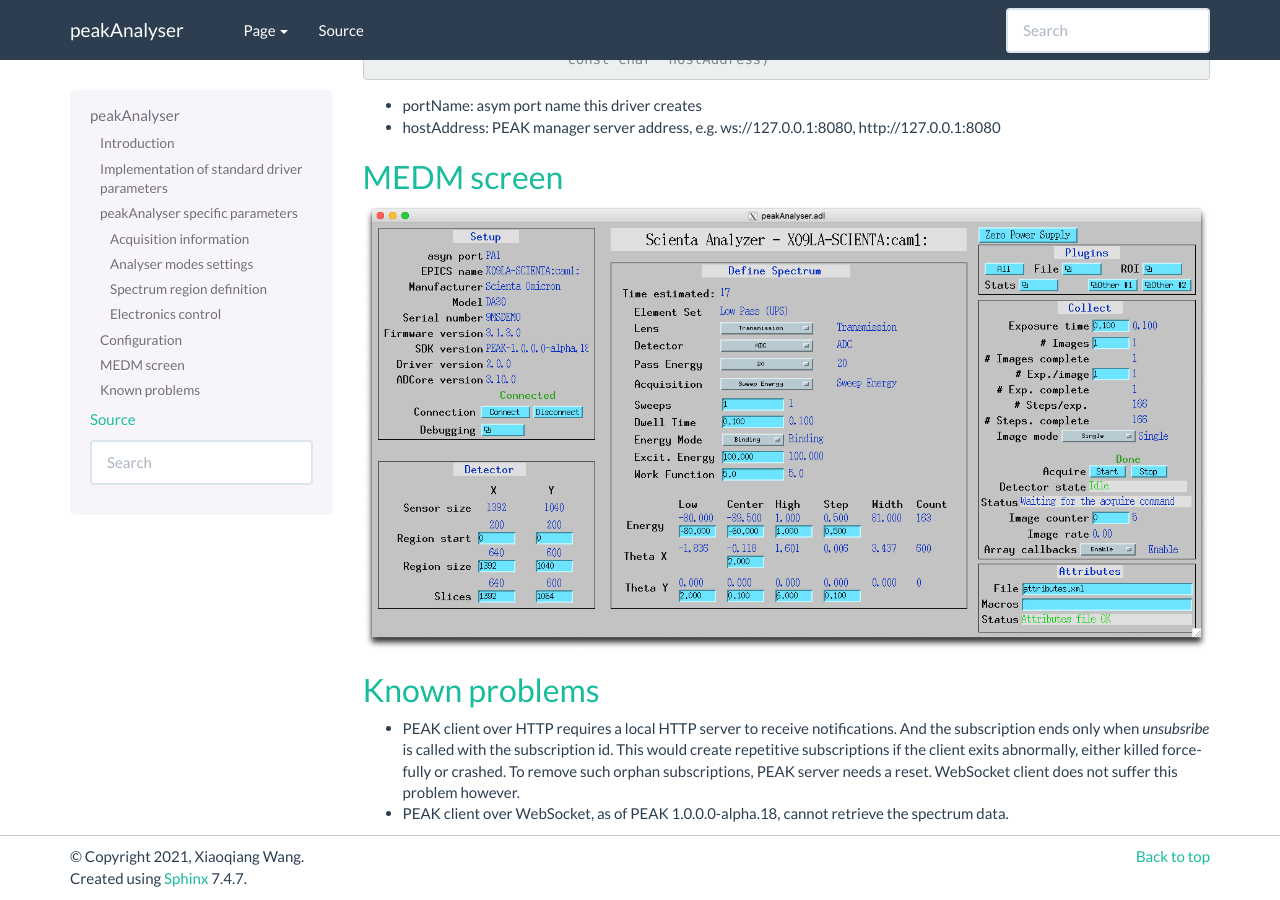
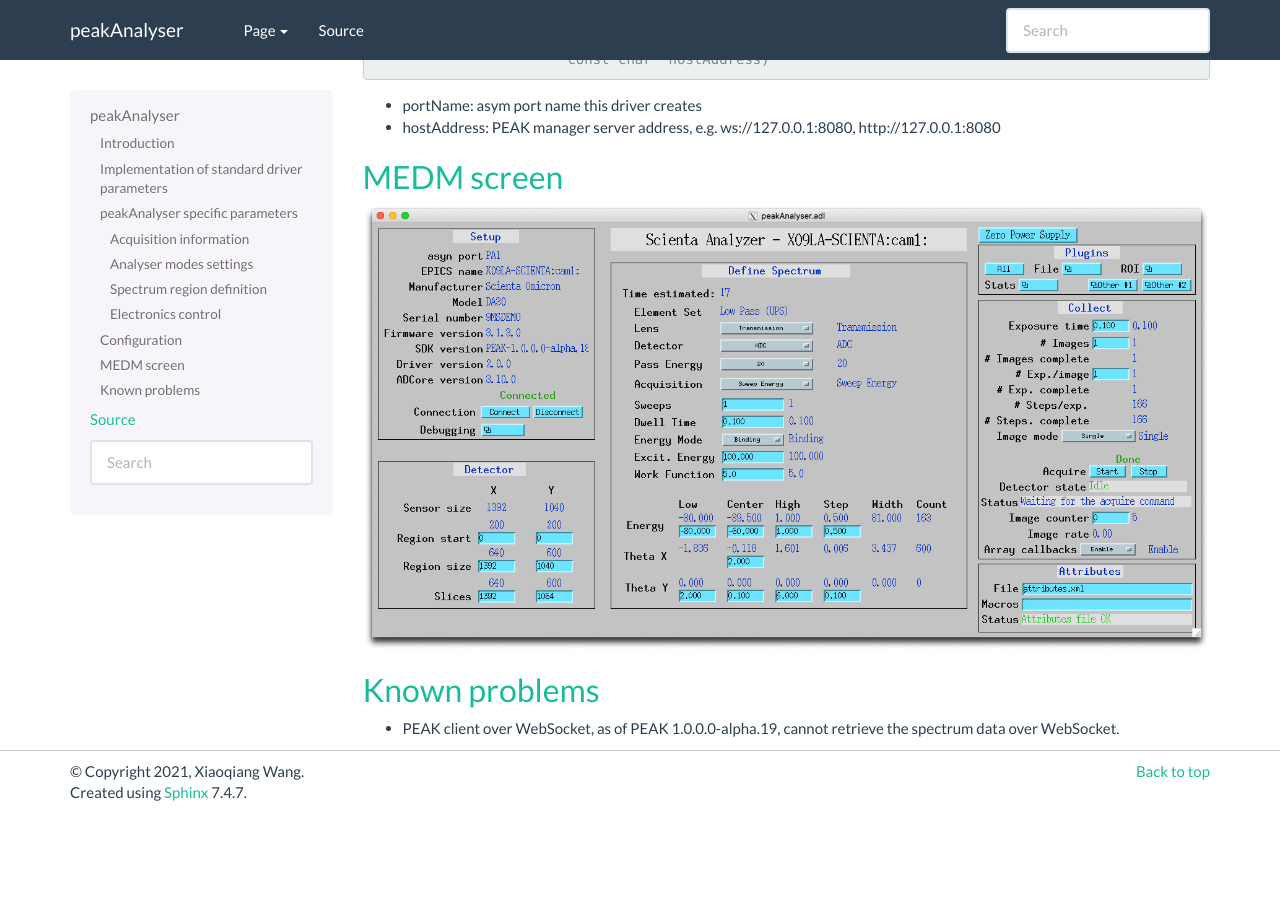
Before and after one commit to paulscherrerinstitute/peakAnalyser, a Sphinx documentation site: the page built from docs/peakAnalyser.rst, in a window 1280 px wide and 900 px high, scrolled down 1974 px. Built offline with Sphinx 7.4.7, drawn with Linux system fonts in a browser that asks for light colours; after the commit the page ends 2788 px from its top, so only the background shows below that.

Commit message:
Since 1.0.0.0-alpha.19, UnsubscribeAllForObserver cleans up orphan notifications

```diff
--- a/docs/peakAnalyser.rst
+++ b/docs/peakAnalyser.rst
@@ -260,8 +260,4 @@ MEDM screen
 Known problems
 --------------
 
-* PEAK client over HTTP requires a local HTTP server to receive notifications. And the subscription ends
-  only when *unsubsribe* is called with the subscription id. This would create repetitive subscriptions
-  if the client exits abnormally, either killed forcefully or crashed. To remove such orphan subscriptions,
-  PEAK server needs a reset. WebSocket client does not suffer this problem however.
-* PEAK client over WebSocket, as of PEAK 1.0.0.0-alpha.18, cannot retrieve the spectrum data.
+* PEAK client over WebSocket, as of PEAK 1.0.0.0-alpha.19, cannot retrieve the spectrum data over WebSocket.
```
